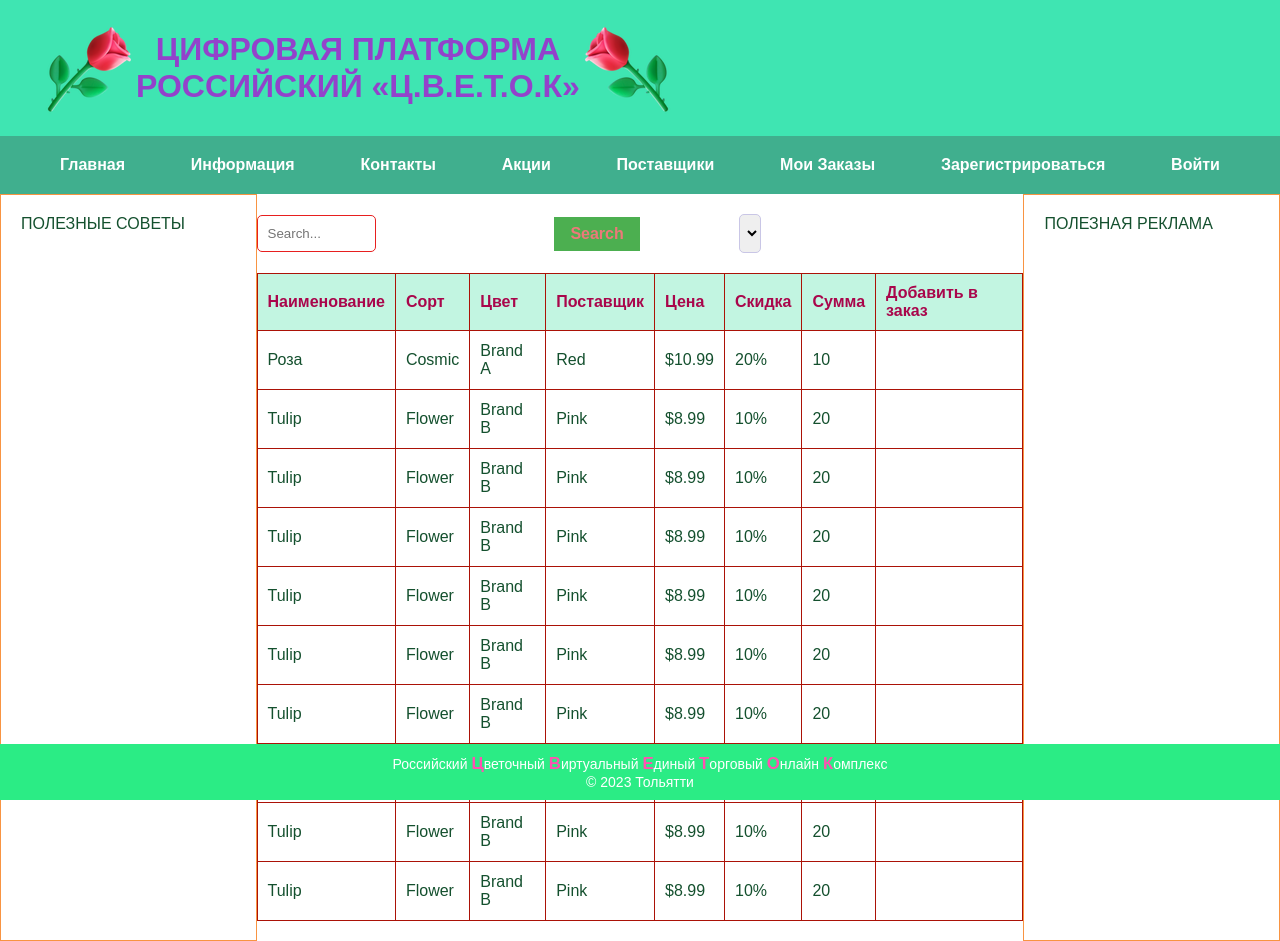
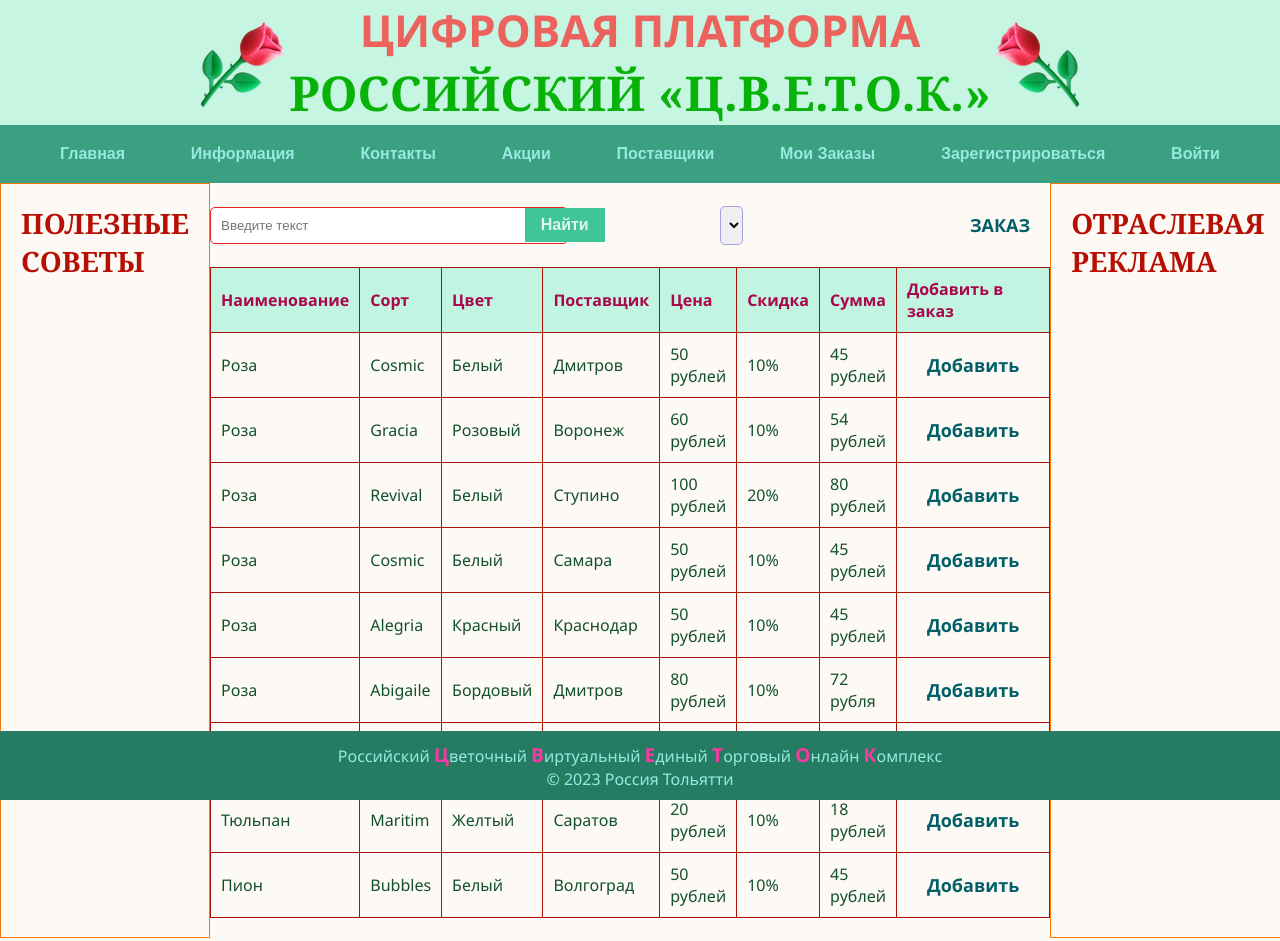
Before and after one commit to qaexpert/gallerysite, a Django app: page / in a window 1280 px wide. Run offline with Django 4.2, Linux system fonts and the light colour scheme.

Commit message:
Refactoring index.html 06

```diff
--- a/gallery/templates/gallery/index.html
+++ b/gallery/templates/gallery/index.html
@@ -17,8 +17,8 @@
 <header>
     <div class="header-container">
         <img src="{% static 'rose1-3d-96.png' %}" alt="Логотип «Ц.В.Е.Т.О.К»">
-        <h1>ЦИФРОВАЯ ПЛАТФОРМА<br>РОССИЙСКИЙ «Ц.В.Е.Т.О.К» </h1>
-        <img src="{% static 'rose2-3d-96.png' %}" alt="Логотип «Ц.В.Е.Т.О.К»">
+        <h1><span class="digital">ЦИФРОВАЯ ПЛАТФОРМА</span><br><span class="russian">РОССИЙСКИЙ «Ц.В.Е.Т.О.К.»</span></h1>
+        <img src="{% static 'rose2-3d-96.png' %}" alt="Логотип «Ц.В.Е.Т.О.К.»">
     </div>
 </header>
 <nav>
@@ -36,14 +36,14 @@
 </nav>
 <div class="container">
     <aside class="sidebar-left">
-        <!-- content for the left sidebar --> ПОЛЕЗНЫЕ СОВЕТЫ
+        <span class="lstext">ПОЛЕЗНЫЕ СОВЕТЫ</span>
     </aside>
     <main>
         <div class="search-bar">
             <label>
-                <input type="text" placeholder="Search...">
+                <input type="text" placeholder="Введите текст">
             </label>
-            <button type="submit">Search</button>
+            <button type="submit">Найти</button>
             <label>
                 <select>
                     <option>English</option>
@@ -58,7 +58,7 @@
                     <option>Swedish</option>
                 </select>
             </label>
-            <button>Cart</button>
+            <button><span class="btn-order-text">ЗАКАЗ</span></button>
         </div>
         <div class="main-container">
 
@@ -80,121 +80,109 @@
                     <tr>
                         <td>Роза</td>
                         <td>Cosmic</td>
-                        <td>Brand A</td>
-                        <td>Red</td>
-                        <td>$10.99</td>
-                        <td>20%</td>
-                        <td>10</td>
+                        <td>Белый</td>
+                        <td>Дмитров</td>
+                        <td>50 рублей</td>
+                        <td>10%</td>
+                        <td>45 рублей</td>
                         <td>
-                            <button>Add</button>
+                            <button><span class="btn-add-text">Добавить</span></button>
                         </td>
                     </tr>
                     <tr>
-                        <td>Tulip</td>
-                        <td>Flower</td>
-                        <td>Brand B</td>
-                        <td>Pink</td>
-                        <td>$8.99</td>
+                        <td>Роза</td>
+                        <td>Gracia</td>
+                        <td>Розовый</td>
+                        <td>Воронеж</td>
+                        <td>60 рублей</td>
                         <td>10%</td>
-                        <td>20</td>
+                        <td>54 рублей</td>
                         <td>
-                            <button>Add</button>
+                            <button><span class="btn-add-text">Добавить</span></button>
                         </td>
                     </tr>
                     <tr>
-                        <td>Tulip</td>
-                        <td>Flower</td>
-                        <td>Brand B</td>
-                        <td>Pink</td>
-                        <td>$8.99</td>
-                        <td>10%</td>
-                        <td>20</td>
+                        <td>Роза</td>
+                        <td>Revival</td>
+                        <td>Белый</td>
+                        <td>Ступино</td>
+                        <td>100 рублей</td>
+                        <td>20%</td>
+                        <td>80 рублей</td>
                         <td>
-                            <button>Add</button>
+                            <button><span class="btn-add-text">Добавить</span></button>
                         </td>
                     </tr>
                     <tr>
-                        <td>Tulip</td>
-                        <td>Flower</td>
-                        <td>Brand B</td>
-                        <td>Pink</td>
-                        <td>$8.99</td>
+                        <td>Роза</td>
+                        <td>Cosmic</td>
+                        <td>Белый</td>
+                        <td>Самара</td>
+                        <td>50 рублей</td>
                         <td>10%</td>
-                        <td>20</td>
+                        <td>45 рублей</td>
                         <td>
-                            <button>Add</button>
+                            <button><span class="btn-add-text">Добавить</span></button>
                         </td>
                     </tr>
                     <tr>
-                        <td>Tulip</td>
-                        <td>Flower</td>
-                        <td>Brand B</td>
-                        <td>Pink</td>
-                        <td>$8.99</td>
+                        <td>Роза</td>
+                        <td>Alegria</td>
+                        <td>Красный</td>
+                        <td>Краснодар</td>
+                        <td>50 рублей</td>
                         <td>10%</td>
-                        <td>20</td>
+                        <td>45 рублей</td>
                         <td>
-                            <button>Add</button>
+                            <button><span class="btn-add-text">Добавить</span></button>
                         </td>
                     </tr>
                     <tr>
-                        <td>Tulip</td>
-                        <td>Flower</td>
-                        <td>Brand B</td>
-                        <td>Pink</td>
-                        <td>$8.99</td>
+                        <td>Роза</td>
+                        <td>Abigaile</td>
+                        <td>Бордовый</td>
+                        <td>Дмитров</td>
+                        <td>80 рублей</td>
                         <td>10%</td>
-                        <td>20</td>
+                        <td>72 рубля</td>
                         <td>
-                            <button>Add</button>
+                            <button><span class="btn-add-text">Добавить</span></button>
                         </td>
                     </tr>
                     <tr>
-                        <td>Tulip</td>
-                        <td>Flower</td>
-                        <td>Brand B</td>
-                        <td>Pink</td>
-                        <td>$8.99</td>
-                        <td>10%</td>
-                        <td>20</td>
+                        <td>Роза</td>
+                        <td>Belinda</td>
+                        <td>Белый</td>
+                        <td>Тольятти</td>
+                        <td>70 рублей</td>
+                        <td>20%</td>
+                        <td>56 рублей</td>
                         <td>
-                            <button>Add</button>
+                            <button><span class="btn-add-text">Добавить</span></button>
                         </td>
                     </tr>
                     <tr>
-                        <td>Tulip</td>
-                        <td>Flower</td>
-                        <td>Brand B</td>
-                        <td>Pink</td>
-                        <td>$8.99</td>
+                        <td>Тюльпан</td>
+                        <td>Maritim</td>
+                        <td>Желтый</td>
+                        <td>Саратов</td>
+                        <td>20 рублей</td>
                         <td>10%</td>
-                        <td>20</td>
+                        <td>18 рублей</td>
                         <td>
-                            <button>Add</button>
+                            <button><span class="btn-add-text">Добавить</span></button>
                         </td>
                     </tr>
                     <tr>
-                        <td>Tulip</td>
-                        <td>Flower</td>
-                        <td>Brand B</td>
-                        <td>Pink</td>
-                        <td>$8.99</td>
+                        <td>Пион</td>
+                        <td>Bubbles</td>
+                        <td>Белый</td>
+                        <td>Волгоград</td>
+                        <td>50 рублей</td>
                         <td>10%</td>
-                        <td>20</td>
+                        <td>45 рублей</td>
                         <td>
-                            <button>Add</button>
-                        </td>
-                    </tr>
-                    <tr>
-                        <td>Tulip</td>
-                        <td>Flower</td>
-                        <td>Brand B</td>
-                        <td>Pink</td>
-                        <td>$8.99</td>
-                        <td>10%</td>
-                        <td>20</td>
-                        <td>
-                            <button>Add</button>
+                            <button><span class="btn-add-text">Добавить</span></button>
                         </td>
                     </tr>
                     <!-- Repeat the rows for the remaining products -->
@@ -204,7 +192,7 @@
         </div>
     </main>
     <aside class="sidebar-right">
-        <!-- content for the right sidebar -->ПОЛЕЗНАЯ РЕКЛАМА
+        <span class="lstext">ОТРАСЛЕВАЯ РЕКЛАМА</span>
     </aside>
 </div>
 <footer>
@@ -212,9 +200,8 @@
         <p> Российский <span class="first-letter">Ц</span>веточный <span class="first-letter">В</span>иртуальный
             <span class="first-letter">Е</span>диный <span class="first-letter">Т</span>орговый <span
                     class="first-letter">О</span>нлайн <span class="first-letter">К</span>омплекс</p>
-        <p>&copy; 2023 Тольятти</p>
+        <p>© 2023 Россия Тольятти</p>
     </div>
 </footer>
 </body>
-
 </html>
--- a/static/style.css
+++ b/static/style.css
@@ -7,10 +7,11 @@
 
 /* Global styles */
 body {
-    font-family: Arial, sans-serif;
+    font-family: "Segoe UI", sans-serif;
     font-size: 16px;
     /*line-height: 1.5;*/
     color: #14502e;
+    background-color: rgba(247, 228, 195, 0.16);
 }
 
 a {
@@ -20,17 +21,20 @@ a {
 
 /* Header styles */
 header {
-    background-color: rgb(63, 229, 178);
+    background-color: rgba(63, 229, 178, 0.29);
     align-items: center;
 }
 
 /* Header container styles */
 .header-container {
-    max-width: 1200px;
+    /*max-width: min-content;*/
     margin: 0 auto;
-    padding: 20px 0;
+    /*padding: 5px 0;*/
     display: flex;
+    /*align-items: normal;*/
     align-items: center;
+    justify-content: center;
+    /*text-align: center;*/
 }
 
 h1 {
@@ -40,9 +44,23 @@ h1 {
     text-align: center;
 }
 
+.digital {
+    color: rgba(248, 50, 50, 0.75);
+    font-size: 44px;
+    font-weight: bold;
+    font-family: "Segoe UI", sans-serif  ;
+}
+
+.russian {
+    color: rgb(9, 178, 9);
+    font-size: 48px;
+    font-weight: bold;
+    font-family: Cambria, sans-serif ;
+}
+
 /* Navbar styles */
 nav {
-    background-color: #40af8e;
+    background-color: #3b9f81;
 }
 
 /* Navbar container styles */
@@ -57,8 +75,8 @@ nav {
 
 /* Search button styles */
 .search-bar button[type="submit"] {
-    background-color: #4CAF50;
-    color: #ec7979;
+    background-color: #3fc597;
+    color: #e2f5f3;
     border: none;
     padding: 8px 16px;
     cursor: pointer;
@@ -67,7 +85,7 @@ nav {
 button {
     background-color: transparent;
     border: none;
-    color: #fff;
+    color: #98eae0;
     font-size: 16px;
     font-weight: bold;
     cursor: pointer;
@@ -76,8 +94,8 @@ button {
 }
 
 button:hover {
-    background-color: #53f015;
-}
+    background-color: rgb(194, 6, 85);
+    }
 
 /* Search bar styles */
 .search-bar {
@@ -92,12 +110,12 @@ input[type="text"] {
     padding: 10px;
     border: 1px solid #e71f1f;
     border-radius: 5px;
-    width: 60%;
+    width: 180%;
 }
 
 select {
     padding: 10px;
-    border: 1px solid #c9c6e6;
+    border: 1px solid #a69fe3;
     border-radius: 5px;
     width: 20%;
 }
@@ -128,8 +146,8 @@ td {
 
 /* Footer styles */
 footer {
-    background-color: #2bec85;
-    color: #fff;
+    background-color: #267c63;
+    color: #98eae0;
     padding: 10px 0;
     position: fixed;
     bottom: 0;
@@ -139,13 +157,13 @@ footer {
 
 /* Footer container styles */
 .footer-container {
-    max-width: 1200px;
+    /*max-width: 1200px;*/
     margin: 0 auto;
     text-align: center;
 }
 
 .footer-container p {
-    font-size: 14px;
+    font-size: 16px;
 }
 
 /* Main container styles */
@@ -164,8 +182,17 @@ main {
     width: 20%;
     padding-right: 20px;
     box-sizing: border-box;
+
 }
+.lstext{
+    text-align: center;
+    color: #b61004;
+    font-size: 28px;
+    font-weight: bold;
+    font-family: Cambria, sans-serif;
+    justify-content: center;
 
+}
 /* Right sidebar styles */
 .right-sidebar {
     width: 20%;
@@ -184,7 +211,7 @@ main {
 .sidebar-left,
 .sidebar-right {
     width: 400px;
-    border: 1px solid rgba(246, 118, 14, 0.78);
+    border: 1px solid rgb(246, 118, 14);
     padding: 20px;
 }
 
@@ -204,8 +231,32 @@ main {
     clear: both;
     display: table;
 }
+
 .first-letter {
-  color: #ff51b1;
-  font-weight: bold;
-  font-size: 1.2em;
+    color: #fa38a3;
+    font-weight: bold;
+    font-size: 1.2em;
 }
+.btn-add-text{
+    text-align: center;
+    color: #025f67;
+    font-size: 18px;
+    font-weight: bold;
+    font-family: "Segoe UI", sans-serif;
+    justify-content: center;
+
+}
+.btn-add-text:hover {
+    color: azure;
+    }
+.btn-order-text{
+    text-align: center;
+    color: #025f67;
+    font-size: 18px;
+    font-weight: bold;
+    font-family: "Segoe UI", sans-serif;
+    justify-content: center;
+}
+.btn-order-text:hover {
+    color: lemonchiffon;
+    }
```
